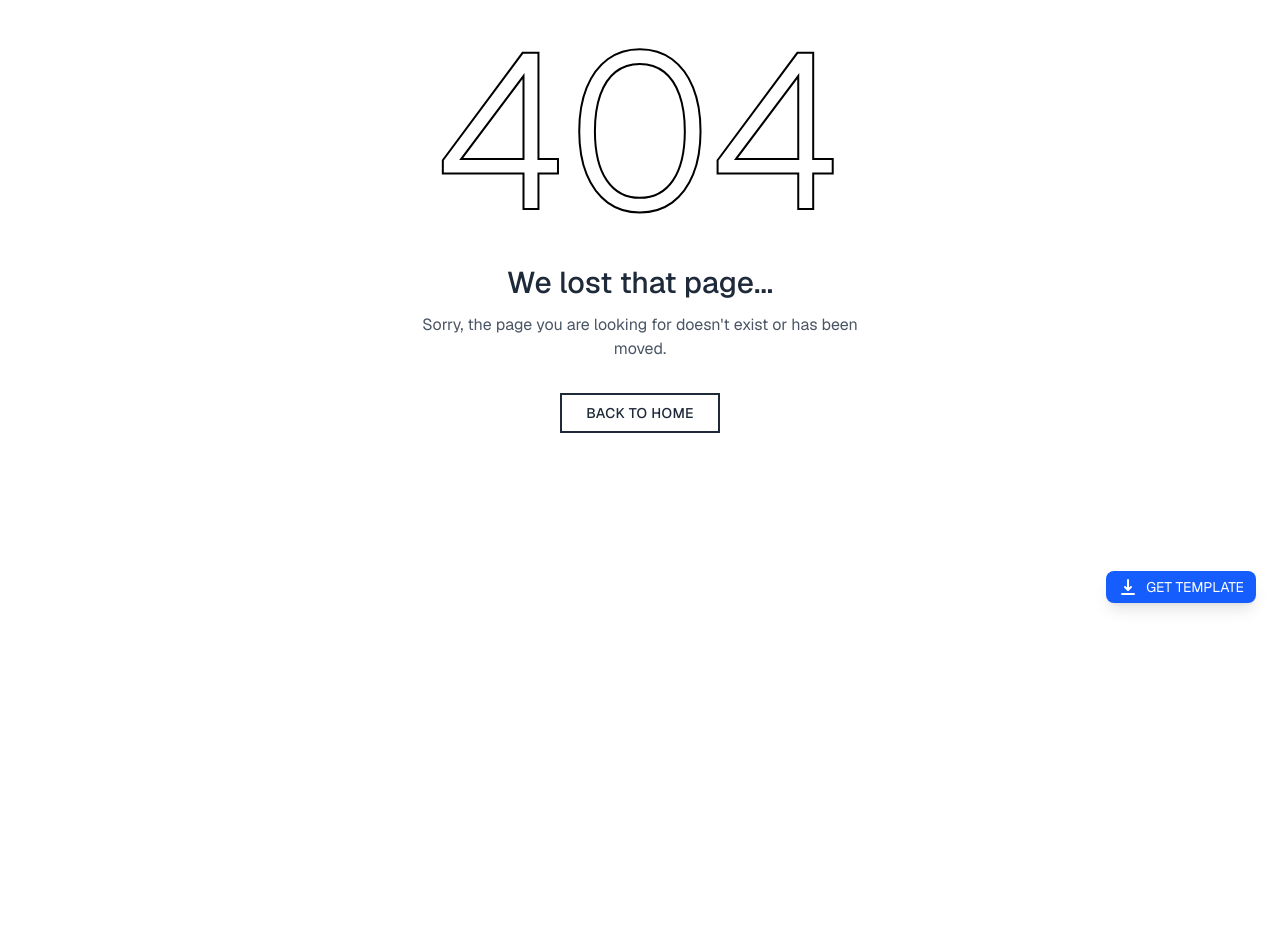
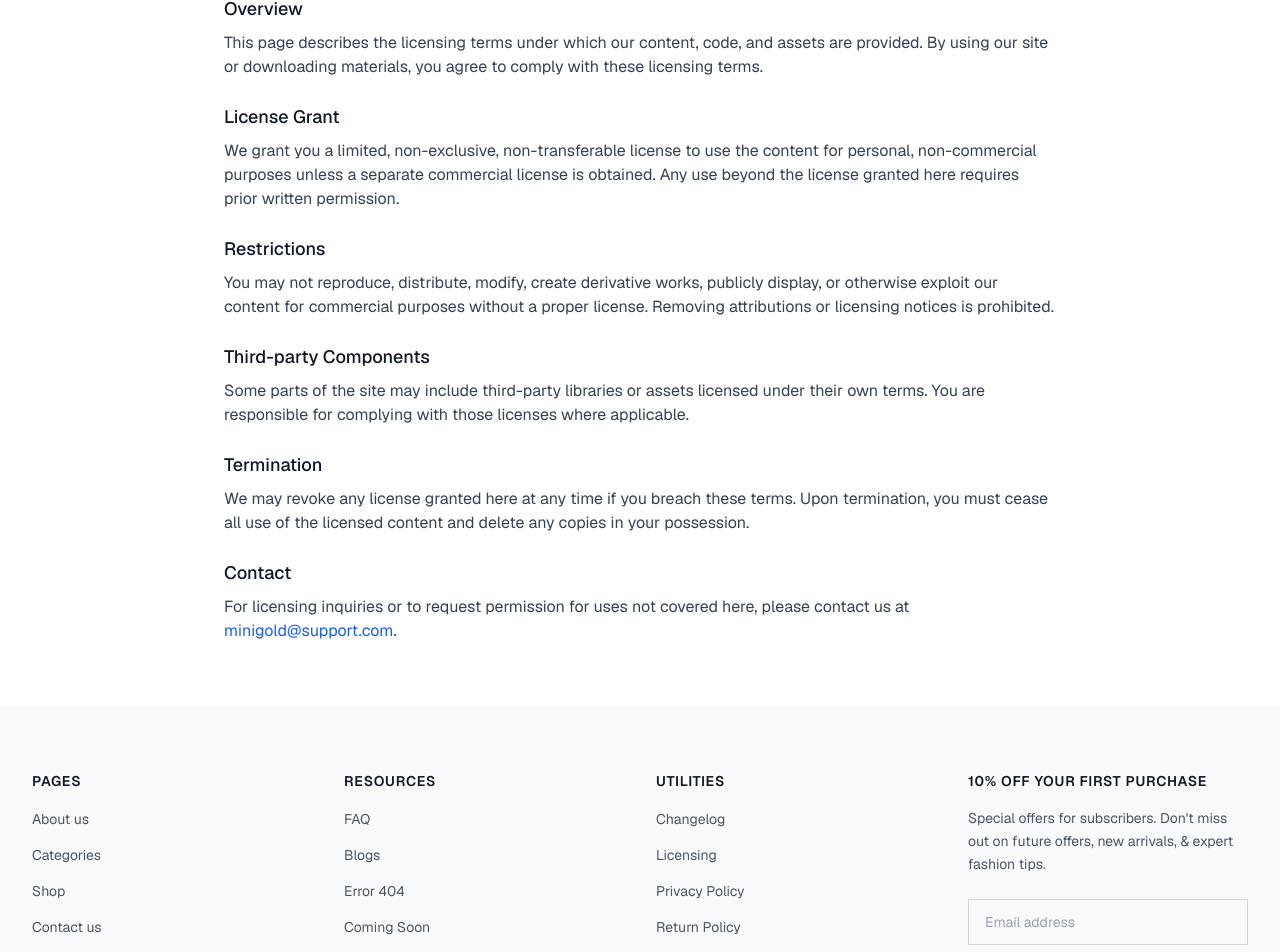
Before and after one commit to rievanaverilllio/MiniGold-app, a Next.js app: page /licensing in a window 1280 px wide. Before the commit this address had no page. Shown: the part 173-1125 px from the top of the page. Before the commit the page ends 800 px from the top, so only its background shows below. Built offline with nearby package versions, Linux system fonts and the light colour scheme.

Commit message:
update halaman licensing dan return-policy

```diff
--- /dev/null
+++ b/src/app/(footer)/licensing/_container/licensing.tsx
@@ -0,0 +1,70 @@
+import Navbar from '@/components/layout/Navbar';
+import Footer from '@/components/layout/Footer';
+
+export default function Licensing() {
+  return (
+    <div className="min-h-screen bg-white">
+      <Navbar />
+      <div className="max-w-4xl mx-auto px-4 sm:px-6 lg:px-8 py-16">
+        <h1 className="text-3xl md:text-4xl font-light text-gray-900 mb-6 pt-10">Licensing</h1>
+
+        <section className="space-y-6 text-gray-700">
+          <div>
+            <h2 className="text-lg font-medium text-gray-900">Overview</h2>
+            <p className="mt-2">
+              This page describes the licensing terms under which our content, code, and
+              assets are provided. By using our site or downloading materials, you agree to
+              comply with these licensing terms.
+            </p>
+          </div>
+
+          <div>
+            <h2 className="text-lg font-medium text-gray-900">License Grant</h2>
+            <p className="mt-2">
+              We grant you a limited, non-exclusive, non-transferable license to use the
+              content for personal, non-commercial purposes unless a separate commercial
+              license is obtained. Any use beyond the license granted here requires prior
+              written permission.
+            </p>
+          </div>
+
+          <div>
+            <h2 className="text-lg font-medium text-gray-900">Restrictions</h2>
+            <p className="mt-2">
+              You may not reproduce, distribute, modify, create derivative works, publicly
+              display, or otherwise exploit our content for commercial purposes without a
+              proper license. Removing attributions or licensing notices is prohibited.
+            </p>
+          </div>
+
+          <div>
+            <h2 className="text-lg font-medium text-gray-900">Third-party Components</h2>
+            <p className="mt-2">
+              Some parts of the site may include third-party libraries or assets licensed
+              under their own terms. You are responsible for complying with those licenses
+              where applicable.
+            </p>
+          </div>
+
+          <div>
+            <h2 className="text-lg font-medium text-gray-900">Termination</h2>
+            <p className="mt-2">
+              We may revoke any license granted here at any time if you breach these terms.
+              Upon termination, you must cease all use of the licensed content and delete
+              any copies in your possession.
+            </p>
+          </div>
+
+          <div>
+            <h2 className="text-lg font-medium text-gray-900">Contact</h2>
+            <p className="mt-2">
+              For licensing inquiries or to request permission for uses not covered here,
+              please contact us at <a className="text-blue-600" href="mailto:minigold@support.com">minigold@support.com</a>.
+            </p>
+          </div>
+        </section>
+      </div>
+      <Footer />
+    </div>
+  );
+}
--- /dev/null
+++ b/src/app/(footer)/licensing/page.tsx
@@ -0,0 +1,5 @@
+import Licensing from './_container/licensing';
+
+export default function Page() {
+  return <Licensing />;
+}
--- /dev/null
+++ b/src/app/(footer)/return-policy/_container/return-policy.tsx
@@ -0,0 +1,60 @@
+import Navbar from '@/components/layout/Navbar';
+import Footer from '@/components/layout/Footer';
+
+export default function ReturnPolicy() {
+  return (
+    <div className="min-h-screen bg-white">
+      <Navbar />
+      <div className="max-w-4xl mx-auto px-4 sm:px-6 lg:px-8 py-16">
+        <h1 className="text-3xl md:text-4xl font-light text-gray-900 mb-6 pt-10">Return Policy</h1>
+
+        <section className="space-y-6 text-gray-700">
+          <div>
+            <h2 className="text-lg font-medium text-gray-900">Introduction</h2>
+            <p className="mt-2">
+              Our return policy outlines the conditions under which returns and refunds will be
+              accepted. Please read carefully to understand your rights and responsibilities.
+            </p>
+          </div>
+
+          <div>
+            <h2 className="text-lg font-medium text-gray-900">Cancellation & Refund</h2>
+            <p className="mt-2">
+              Orders may be cancelled within the timeframe specified at checkout. Refunds for
+              cancelled orders will be issued according to the original payment method and may
+              take several business days to process.
+            </p>
+          </div>
+
+          <div>
+            <h2 className="text-lg font-medium text-gray-900">Refund Owing to Cancellation</h2>
+            <p className="mt-2">
+              If a cancellation is initiated by us (for example, due to stock issues), we will
+              issue a full refund. If you cancel within an allowable cancellation window, a
+              refund may be provided less any applicable fees as described at the time of sale.
+            </p>
+          </div>
+
+          <div>
+            <h2 className="text-lg font-medium text-gray-900">Returns & Refunds</h2>
+            <p className="mt-2">
+              To request a return, contact our support team within the return window listed on
+              your order. Returned items must be in original condition and packaging. Refunds
+              will be processed after inspection of the returned item.
+            </p>
+          </div>
+
+          <div>
+            <h2 className="text-lg font-medium text-gray-900">Item Damaged During Shipment</h2>
+            <p className="mt-2">
+              If your item arrives damaged, please keep all packaging and contact our support
+              team immediately with photos of the damage. We will arrange a replacement or
+              refund after validating the claim.
+            </p>
+          </div>
+        </section>
+      </div>
+      <Footer />
+    </div>
+  );
+}
--- /dev/null
+++ b/src/app/(footer)/return-policy/page.tsx
@@ -0,0 +1,5 @@
+import ReturnPolicy from './_container/return-policy';
+
+export default function Page() {
+  return <ReturnPolicy />;
+}
--- a/src/components/layout/Footer.tsx
+++ b/src/components/layout/Footer.tsx
@@ -92,7 +92,7 @@ const Footer = () => {
                 </a>
               </li>
               <li>
-                <a href="#" className="text-sm text-gray-600 hover:text-gray-900 transition-colors">
+                <a href="/licensing" className="text-sm text-gray-600 hover:text-gray-900 transition-colors">
                   Licensing
                 </a>
               </li>
@@ -102,12 +102,12 @@ const Footer = () => {
                 </a>
               </li>
               <li>
-                <a href="#" className="text-sm text-gray-600 hover:text-gray-900 transition-colors">
+                <a href="/return-policy" className="text-sm text-gray-600 hover:text-gray-900 transition-colors">
                   Return Policy
                 </a>
               </li>
               <li>
-                <a href="#" className="text-sm text-gray-600 hover:text-gray-900 transition-colors">
+                <a href="/terms-conditions" className="text-sm text-gray-600 hover:text-gray-900 transition-colors">
                   Terms & Conditions
                 </a>
               </li>
```
